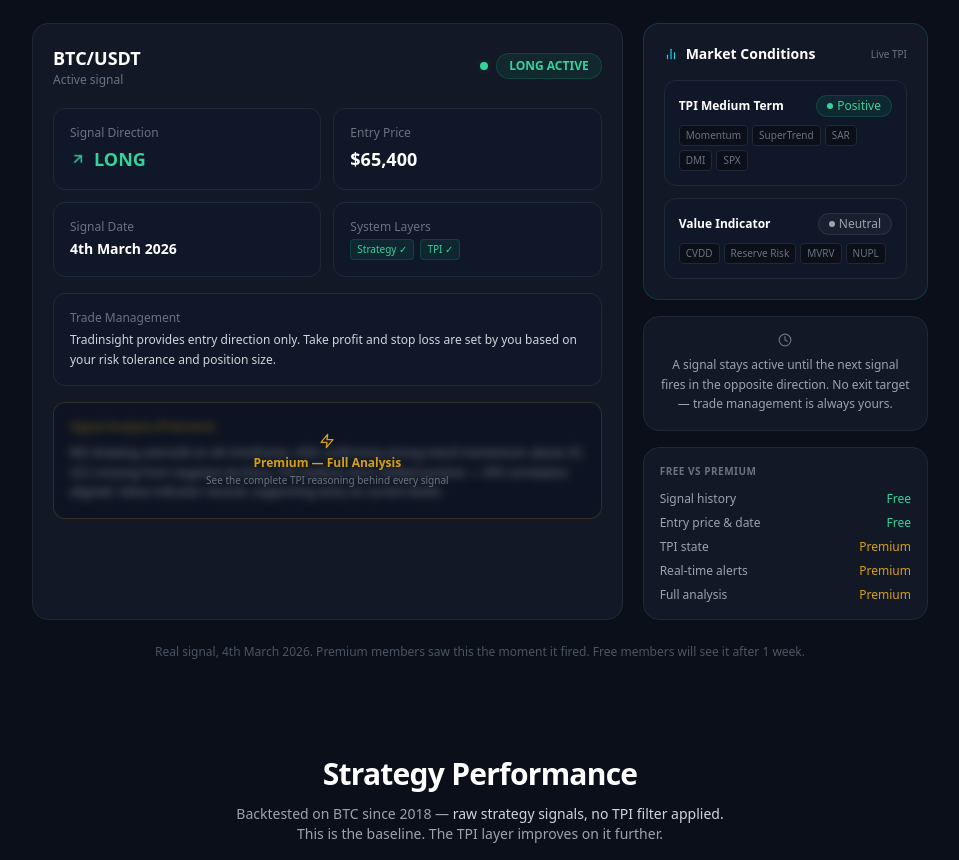
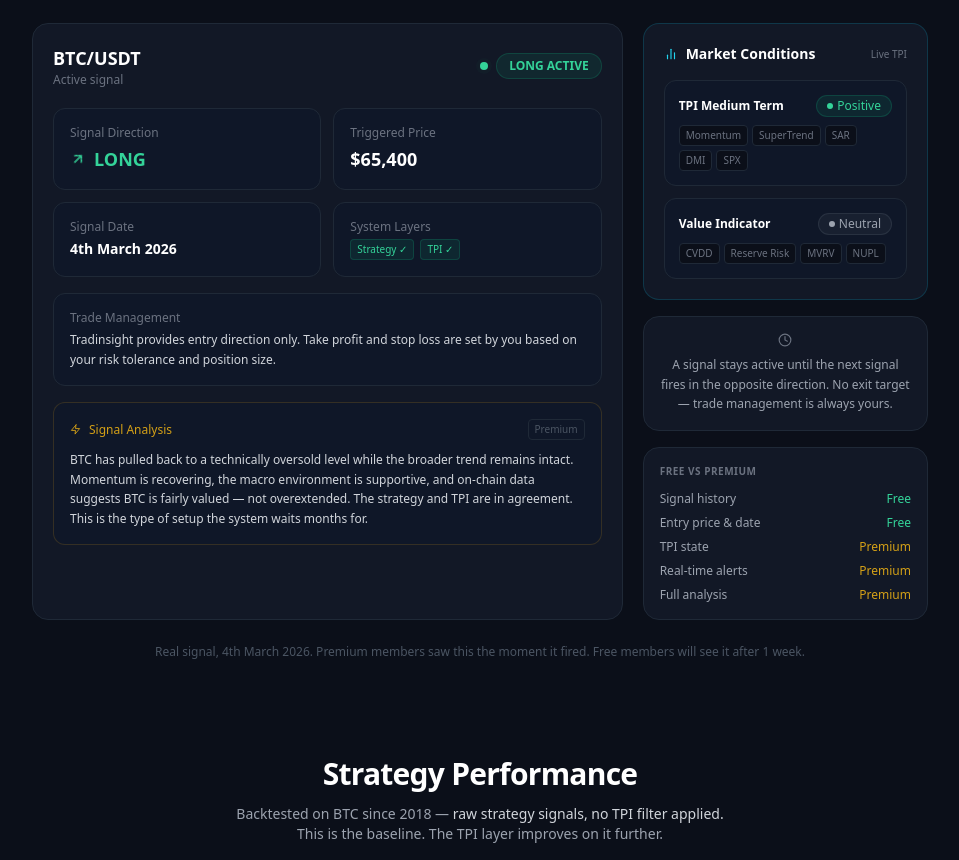
Before and after one commit to Sparkintuition/Tradinsight, a React (Vite) app: page / in a window 1280 px wide. Shown: the part 1600-2460 px from the top of the page, without its empty margins (160-1119 px from the left). Built offline with nearby package versions, Linux system fonts and the light colour scheme; no server answers.

Commit message:
Landing page fix

```diff
--- a/src/components/LandingPage.tsx
+++ b/src/components/LandingPage.tsx
@@ -209,7 +209,7 @@ export function LandingPage({
                   </div>
                 </div>
                 <div className="bg-[#0F172A]/70 rounded-xl p-4 border border-[#1F2937]">
-                  <p className="text-gray-500 text-xs mb-1">Entry Price</p>
+                  <p className="text-gray-500 text-xs mb-1">Triggered Price</p>
                   <p className="text-white font-bold text-lg">$65,400</p>
                 </div>
                 <div className="bg-[#0F172A]/70 rounded-xl p-4 border border-[#1F2937]">
@@ -233,21 +233,16 @@ export function LandingPage({
                 </p>
               </div>
 
-              {/* Premium analysis — blurred for non-members */}
-              <div className="relative bg-[#0F172A]/70 rounded-xl p-4 border border-[#C69214]/20 overflow-hidden">
-                <div className="blur-sm select-none pointer-events-none">
-                  <p className="text-[#D4A017] text-xs font-medium mb-2">Signal Analysis (Premium)</p>
-                  <p className="text-gray-300 text-xs leading-relaxed">
-                    RSI showing oversold on 4H timeframe. ADX confirming strong trend momentum above 25. CCI crossing from negative territory. TPI medium term shifted positive — SPX correlation aligned. Value indicator neutral, supporting entry at current levels.
-                  </p>
+              {/* Premium analysis — shown as example */}
+              <div className="bg-[#0F172A]/70 rounded-xl p-4 border border-[#C69214]/20">
+                <div className="flex items-center gap-2 mb-2.5">
+                  <Zap size={11} className="text-[#D4A017]" />
+                  <p className="text-[#D4A017] text-xs font-medium">Signal Analysis</p>
+                  <span className="ml-auto text-[10px] text-gray-600 border border-[#1F2937] rounded px-1.5 py-0.5">Premium</span>
                 </div>
-                <div className="absolute inset-0 flex items-center justify-center bg-[#0B0F19]/40 backdrop-blur-[1px]">
-                  <div className="text-center px-4">
-                    <Zap size={16} className="text-[#D4A017] mx-auto mb-1.5" />
-                    <p className="text-[#D4A017] text-xs font-semibold">Premium — Full Analysis</p>
-                    <p className="text-gray-500 text-[10px] mt-0.5">See the complete TPI reasoning behind every signal</p>
-                  </div>
-                </div>
+                <p className="text-gray-300 text-xs leading-relaxed">
+                  BTC has pulled back to a technically oversold level while the broader trend remains intact. Momentum is recovering, the macro environment is supportive, and on-chain data suggests BTC is fairly valued — not overextended. The strategy and TPI are in agreement. This is the type of setup the system waits months for.
+                </p>
               </div>
             </div>
 
```
